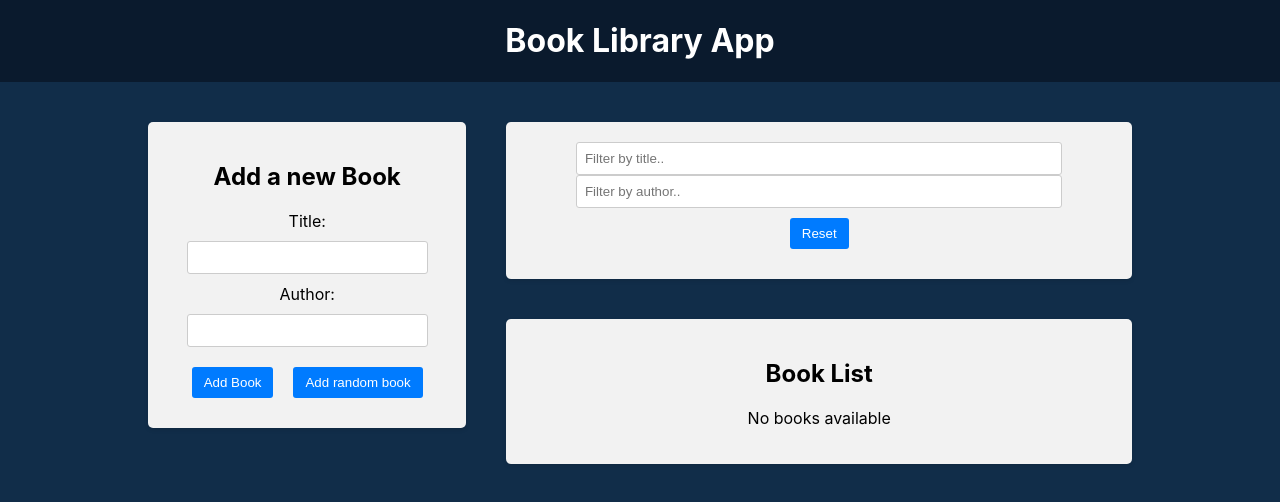
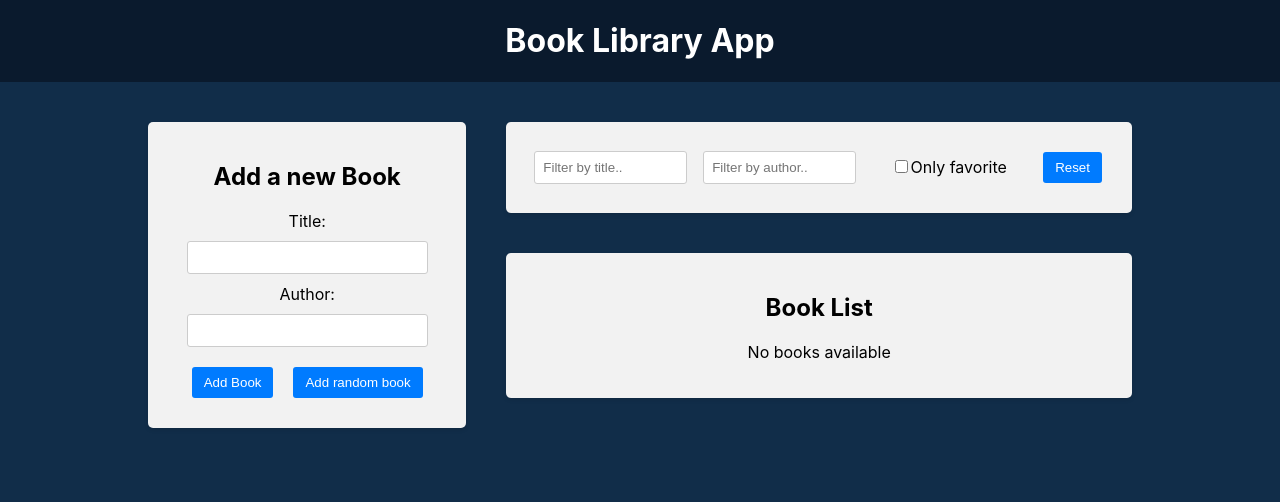
Before and after one commit to Lvjasha/30_react-redux, a React (Create React App) app in the folder frontend/: page / in a window 1280 px wide. Shown: the top 502 px of the page. Built offline with nearby package versions, Linux system fonts and the light colour scheme; the HTML template or start-up script is replaced by a standard one.

Commit message:
Фильтр по любимым книгам

```diff
--- a/frontend/src/components/BookList/BookList.js
+++ b/frontend/src/components/BookList/BookList.js
@@ -5,12 +5,14 @@ import { deleteBook, toggleFavorite } from '../../redux/books/actionCreators';
 import {
     selectTitleFilter,
     selectAuthorFilter,
+    selectOnlyFavoriteFilters,
 } from '../../redux/slices/filterSlice';
 
 const BookList = () => {
     const books = useSelector((state) => state.books);
     const titleFilter = useSelector(selectTitleFilter);
     const authorFilter = useSelector(selectAuthorFilter);
+    const onlyFavoriteFilter = useSelector(selectOnlyFavoriteFilters);
     const dispatch = useDispatch();
 
     const handleDeleteBook = (id) => {
@@ -28,14 +30,10 @@ const BookList = () => {
         const matchesAuthor = book.author
             .toLowerCase()
             .includes(authorFilter.toLowerCase());
-        console.log(
-            `TITLE: ${book.title} ${matchesTitle}, AUTHOR: ${
-                book.author
-            } ${matchesAuthor}, matchesTitle === matchesAuthor: ${
-                matchesTitle === matchesAuthor
-            }`
-        );
-        return matchesTitle === true && matchesAuthor === true ? true : false;
+
+        const matchesFavorite = onlyFavoriteFilter ? book.isFavorite : true;
+
+        return matchesTitle && matchesAuthor && matchesFavorite;
     });
 
     return (
--- a/frontend/src/components/Filter/Filter.js
+++ b/frontend/src/components/Filter/Filter.js
@@ -1,10 +1,12 @@
 import { useDispatch, useSelector } from 'react-redux';
 import {
     setTitleFilter,
+    setOnlyFavoriteFilters,
+    setAuthorFilter,
+    resetFilters,
+    selectOnlyFavoriteFilters,
     selectTitleFilter,
     selectAuthorFilter,
-    setAuthorFilter,
-    resetFilters,
 } from '../../redux/slices/filterSlice';
 import './Filter.css';
 
@@ -12,6 +14,7 @@ export const Filter = () => {
     const dispatch = useDispatch();
     const titleFilter = useSelector(selectTitleFilter);
     const authorFilter = useSelector(selectAuthorFilter);
+    const isFavoriteFilter = useSelector(selectOnlyFavoriteFilters);
 
     const handleTitleFilterChange = (e) => {
         //отправляем в redux store ->
@@ -26,9 +29,13 @@ export const Filter = () => {
         dispatch(resetFilters());
     };
 
+    const handleFaviriteBookFilterChange = () => {
+        dispatch(setOnlyFavoriteFilters());
+    };
+
     return (
         <div className="app-block filter">
-            <div className="filter-group">
+            <div className="filter-row">
                 <div className="filter-group">
                     <input
                         type="text"
@@ -45,6 +52,16 @@ export const Filter = () => {
                         onChange={handleAuthorFilterChange}
                     />
                 </div>
+                <div className="filter-group">
+                    <label>
+                        <input
+                            type="checkbox"
+                            checked={isFavoriteFilter}
+                            onChange={handleFaviriteBookFilterChange}
+                        />
+                        Only favorite
+                    </label>
+                </div>
                 <button type="button" onClick={handleResetFilter}>
                     Reset
                 </button>
--- a/frontend/src/redux/slices/filterSlice.js
+++ b/frontend/src/redux/slices/filterSlice.js
@@ -3,6 +3,7 @@ import { createSlice } from '@reduxjs/toolkit';
 const initialState = {
     title: '',
     author: '',
+    onlyFavorite: false,
 };
 
 const filterSlice = createSlice({
@@ -16,14 +17,22 @@ const filterSlice = createSlice({
         setAuthorFilter: (state, action) => {
             state.author = action.payload;
         },
-        resetFilters: (state) => {
+        setOnlyFavoriteFilters: (state) => {
+            state.onlyFavorite = !state.isFavorite;
+        },
+        resetFilters: () => {
             return initialState;
         },
     },
 });
 
-export const { setTitleFilter, setAuthorFilter, resetFilters } =
-    filterSlice.actions;
+export const {
+    setTitleFilter,
+    setAuthorFilter,
+    setOnlyFavoriteFilters,
+    resetFilters,
+} = filterSlice.actions;
 export const selectTitleFilter = (state) => state.filter.title;
 export const selectAuthorFilter = (state) => state.filter.author;
+export const selectOnlyFavoriteFilters = (state) => state.filter.onlyFavorite;
 export default filterSlice.reducer;
```
